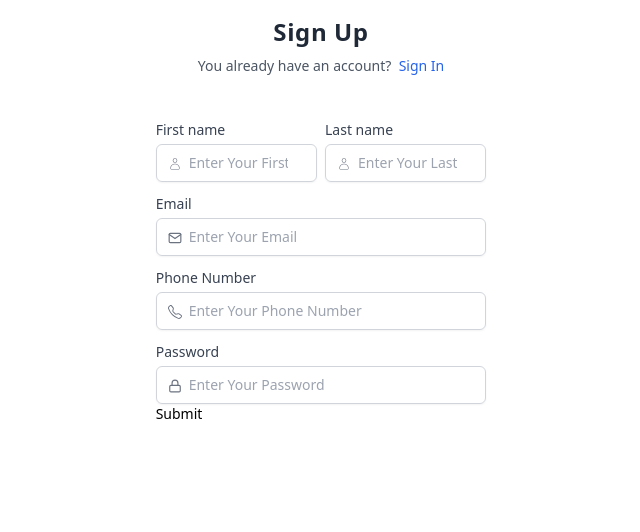
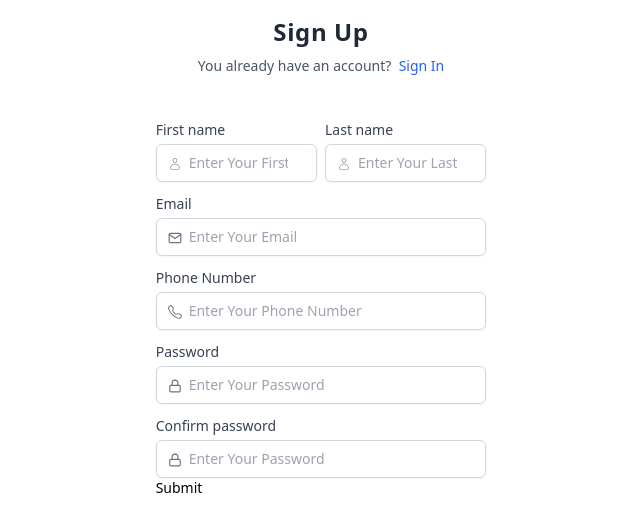
Before and after one commit to DayanNahshon/authentication-system, a Next.js app in the folder auth/: page /auth in a window 1280 px wide. Shown: the top 532 px of the page, without its empty margins (319-959 px from the left). Built offline with nearby package versions, Linux system fonts and the light colour scheme.

Commit message:
Update password and confirm password inputs

```diff
--- a/auth/src/components/forms/Register.tsx
+++ b/auth/src/components/forms/Register.tsx
@@ -25,6 +25,10 @@ const FormSchema = z.object({
     password: z.string()
         .min(8, "Your password must be at least 8 characters")
         .max(52, "Your password must be less than 52 characters"),
+        confirm_Password: z.string(),
+}).refine((data) => data.password === data.confirm_Password, {
+    message: "Password doesn't match",
+    path: ["confirm_Password"],
 })
 
 //-----Type Form Schema
@@ -96,6 +100,16 @@ const RegisterForm: React.FunctionComponent = () => {
                         error={errors?.password?.message}
                         disabled={isSubmitting}
                     />
+                    <Input
+                        name="confirm_Password"
+                        label="Confirm password"
+                        type="password"
+                        icon={<FiLock />}
+                        placeholder="Enter Your Password"
+                        register={register}
+                        error={errors?.confirmPassword?.message}
+                        disabled={isSubmitting}
+                    />
                 <button type='submit'>Submit</button>
             </form>
         </div>
```
